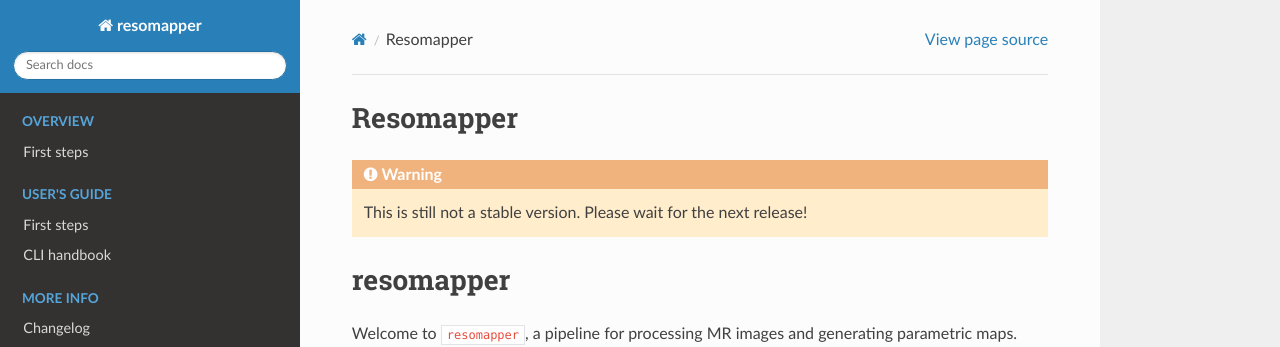
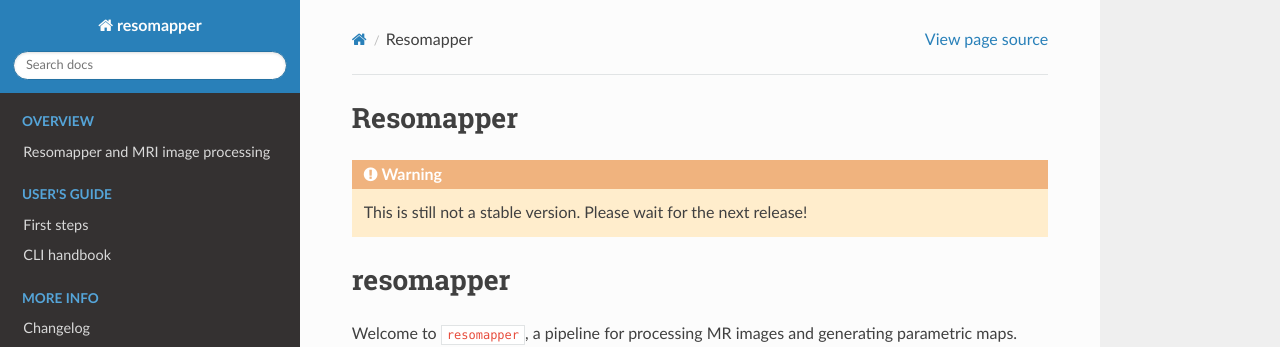
Before and after one commit to Biomedical-MR/resomapper, a Sphinx documentation site: the page built from docs/index.md, in a window 1280 px wide. Shown: the top 347 px of the page. Built offline with Sphinx 7.4.7 and the Read the Docs theme 2.0.0, drawn with Linux system fonts in a browser that asks for light colours; pages that are not in the unit, such as notebooks, are missing from menus.

Commit message:
Fix index error

````diff
--- a/docs/index.md
+++ b/docs/index.md
@@ -11,7 +11,7 @@ This is still not a stable version. Please wait for the next release!
 :hidden:
 :caption: Overview
 
-first_steps.md
+resomapper_intro.md
 ```
 
 ```{toctree}
--- /dev/null
+++ b/docs/resomapper_intro.md
@@ -0,0 +1 @@
+# Resomapper and MRI image processing
````
